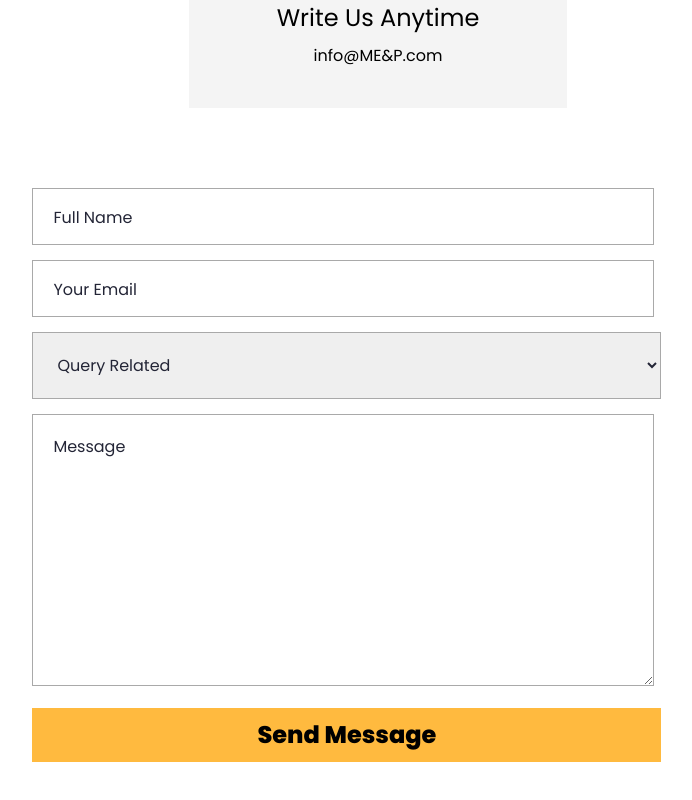
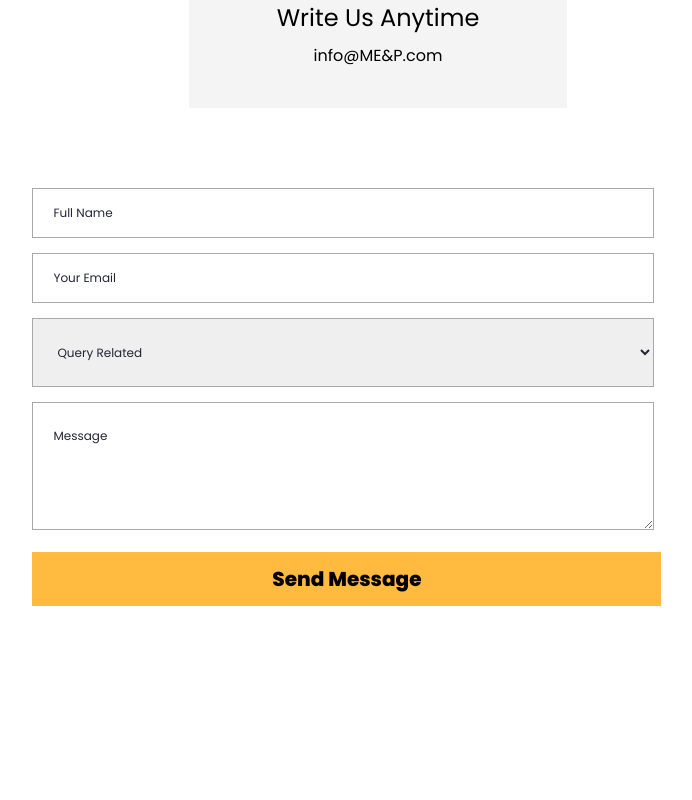
Before and after one commit to Hashir-Khan777/ME-P-Frontend, a React (Create React App) app: page /Contact in a window 1280 px wide. Shown: the part 721-1521 px from the top of the page, without its empty margins (262-954 px from the left). After the commit the page ends 1387 px from the top, so only its background shows below. Built offline with nearby package versions, Linux system fonts and the light colour scheme.

Commit message:
contact form responsivenss for web fix

```diff
--- a/src/components/Contact Form/index.tsx
+++ b/src/components/Contact Form/index.tsx
@@ -27,11 +27,11 @@ const ContactForm = () => {
             name=""
             id=""
             cols={30}
-            rows={10}
+            rows={7}
           ></textarea>
         </div>
         <div>
-          <button>Send Message</button>
+          <button className="text-sm">Send Message</button>
         </div>
       </ParentFlex>
     </>
--- a/src/components/Contact Form/style.ts
+++ b/src/components/Contact Form/style.ts
@@ -21,38 +21,36 @@ div, input, textarea {
 }
 
 input, textarea{
-    min-height: 57px;
+    min-height: 50px;
     border: 1px solid ${Theme.DARK_GREY_COLOR};
-    font-size: large;
+    font-size: 12px;
 
 }
 
 select{
-    min-width: 91%;
-    min-height: 54px;
+    min-width: 90%;
+    min-height: 50px;
     border: 1px solid ${Theme.DARK_GREY_COLOR};
-    font-size: large;
-    padding: 20px;
+    font-size: 12px;
+    padding: 24px 20px;
 
 }
 
 select, option, input::placeholder, textarea::placeholder{
 color: ${Theme.CHANNEL_BLACK};
-font-size: 16px;
+font-size: 12px;
 
 }
 
 input::placeholder, textarea::placeholder{
-    padding: 20px;
-
-
+    padding: 24px 20px;
 }
 
 button{
     min-width: 91%;
     border: none;
     background-color: ${Theme.YELLOW};
-    font-size: 24px;
+    font-size: 20px;
     font-weight: bold;
     min-height: 54px;
     text-align: center;
```
